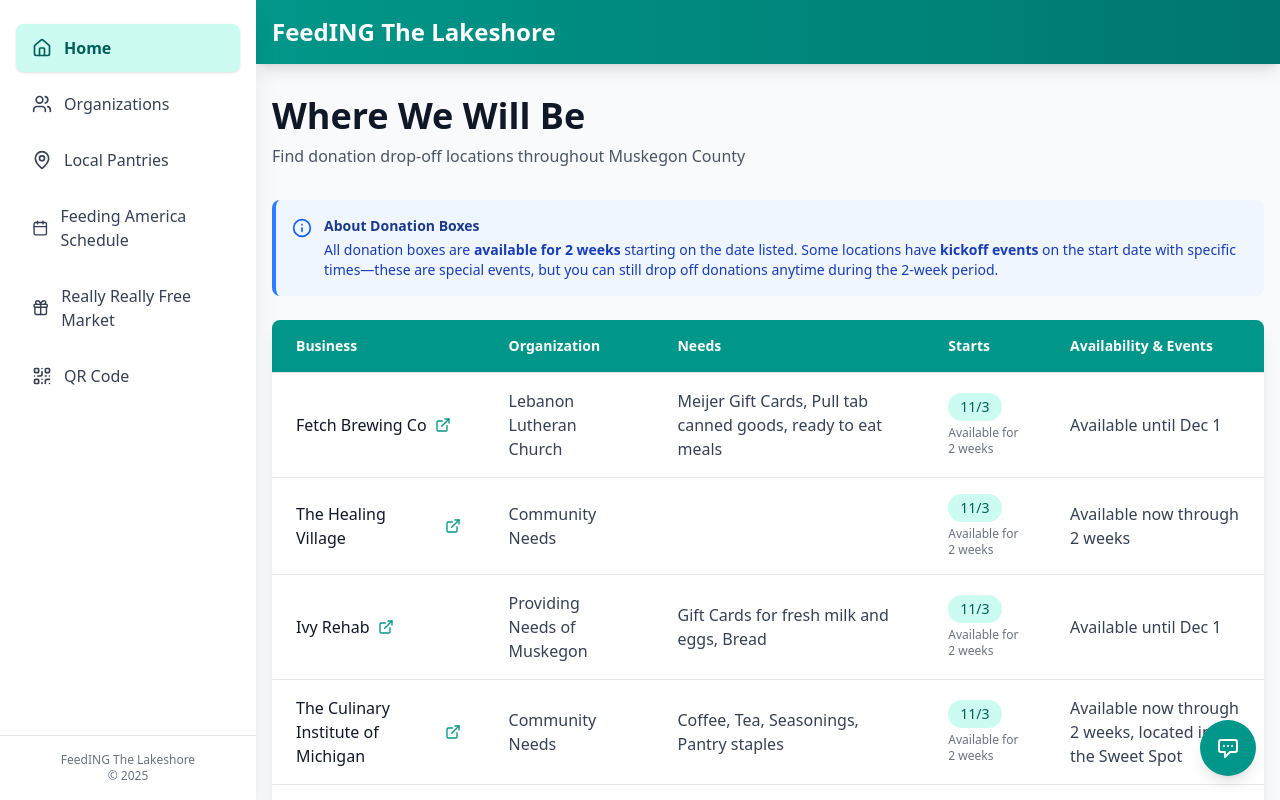
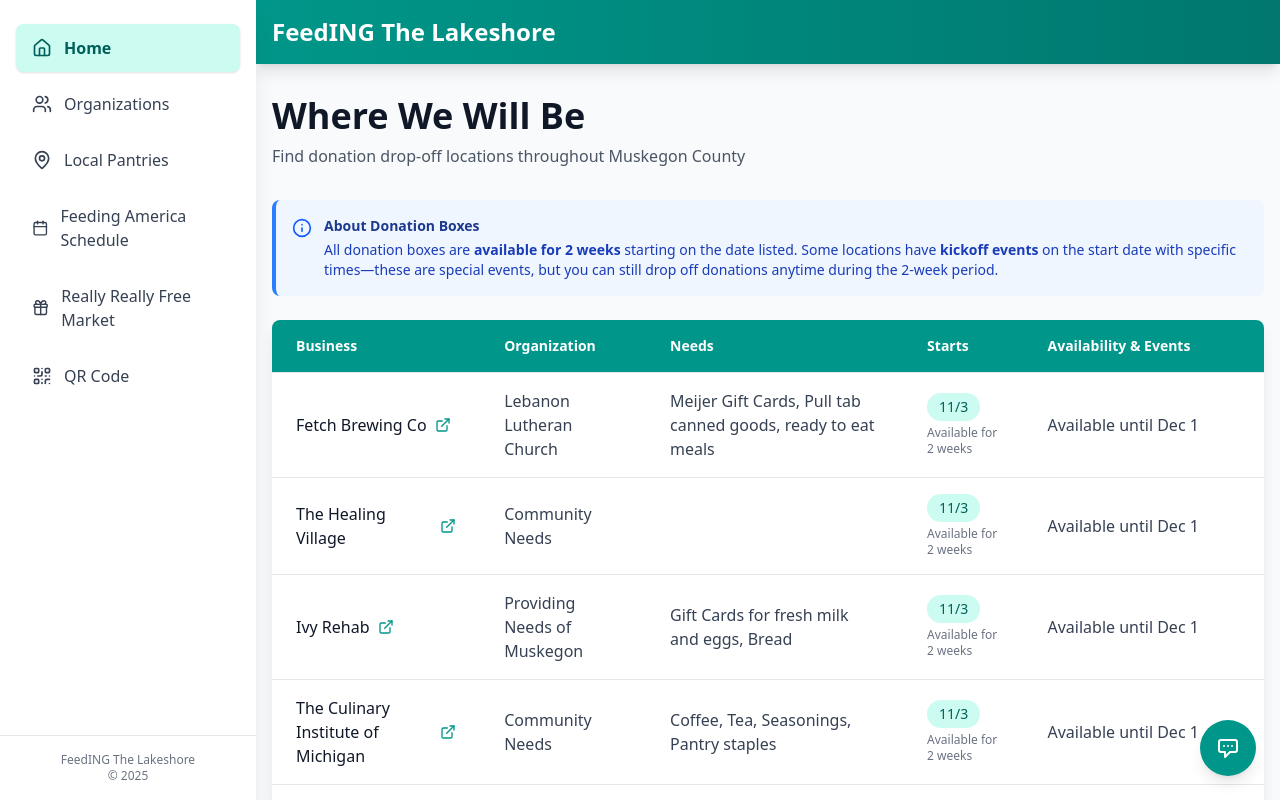
Before and after one commit to zham411/muskegon-community-resources, a React (Vite) app: page / in a window 1280 px wide. Built offline with nearby package versions, Linux system fonts and the light colour scheme.

Commit message:
Update availability for multiple events to 'Available until Dec 1', preserve St. Gregory's time info

```diff
--- a/src/data.js
+++ b/src/data.js
@@ -32,7 +32,7 @@ export const donationSchedule = [
 
     date: "11/4",
 
-    time: "Donation Box"
+    time: "Available until Dec 1"
 
   },
 
@@ -68,7 +68,7 @@ export const donationSchedule = [
 
     date: "11/17",
 
-    time: "Donation Box Kickoff event 1-5pm"
+    time: "Available until Dec 1"
 
   },
 
@@ -140,7 +140,7 @@ export const donationSchedule = [
 
     date: "11/3",
 
-    time: "Donation Box"
+    time: "Available until Dec 1"
 
   },
 
@@ -176,7 +176,7 @@ export const donationSchedule = [
 
     date: "11/4",
 
-    time: "Donations can be made Tuesday and Wednesday 9am-4:30pm"
+    time: "Donations can be made Tuesday and Wednesday 9am-4:30pm. Available until Dec 1"
 
   },
 
@@ -194,7 +194,7 @@ export const donationSchedule = [
 
     date: "11/3",
 
-    time: "Available now through 2 weeks, located in the Sweet Spot"
+    time: "Available until Dec 1"
 
   },
 
@@ -212,7 +212,7 @@ export const donationSchedule = [
 
     date: "11/5",
 
-    time: "Available now through 2 weeks"
+    time: "Available until Dec 1"
 
   },
 
@@ -230,7 +230,7 @@ export const donationSchedule = [
 
     date: "11/5",
 
-    time: "Available now through 2 weeks"
+    time: "Available until Dec 1"
 
   },
 
```
